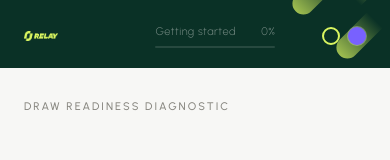
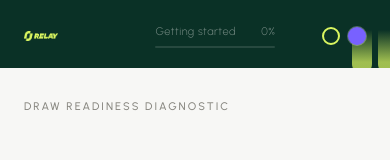
Before and after one commit to jshafferrelay/roi-calculator, a React (Vite) app: page / in a window 390 px wide. Shown: the top 160 px of the page. Built offline with nearby package versions, Linux system fonts and the light colour scheme.

Commit message:
Desktop: uniform gradient direction matching reference; mobile: 2 vertical pills right-aligned

```diff
--- a/src/styles.css
+++ b/src/styles.css
@@ -76,14 +76,8 @@ body {
   transition: background 0.5s ease;
 }
 
-/* Comet head at upper-right, tail fades to lower-left */
-.pill-1, .pill-3 {
-  background: linear-gradient(to bottom, var(--pill-color) 0%, transparent 50%);
-}
-
-/* Comet head at lower-left, tail fades to upper-right */
-.pill-2, .pill-4 {
-  background: linear-gradient(to top, var(--pill-color) 0%, transparent 50%);
+.pill-1, .pill-2, .pill-3, .pill-4 {
+  background: linear-gradient(to top, var(--pill-color) 0%, var(--pill-color) 15%, transparent 55%);
 }
 
 .pill-1 {
@@ -927,32 +921,27 @@ body {
   .left-copy-block { display: none; }
 
   .pill-1 {
-    width: 22px;
-    height: 100px;
-    bottom: -24px;
-    right: -18px;
+    width: 20px;
+    height: 80px;
+    transform: none;
+    top: 50%;
+    right: -8px;
+    bottom: auto;
+    translate: 0 -50%;
   }
 
   .pill-2 {
-    width: 22px;
-    height: 100px;
-    bottom: -2px;
-    right: 4px;
+    width: 20px;
+    height: 80px;
+    transform: none;
+    top: 50%;
+    right: 18px;
+    bottom: auto;
+    translate: 0 -50%;
   }
 
-  .pill-3 {
-    width: 22px;
-    height: 100px;
-    bottom: 20px;
-    right: 26px;
-  }
-
-  .pill-4 {
-    width: 22px;
-    height: 100px;
-    bottom: 42px;
-    right: 48px;
-  }
+  .pill-3 { display: none; }
+  .pill-4 { display: none; }
 
   .theme-toggle { margin-top: 0; }
 
```
